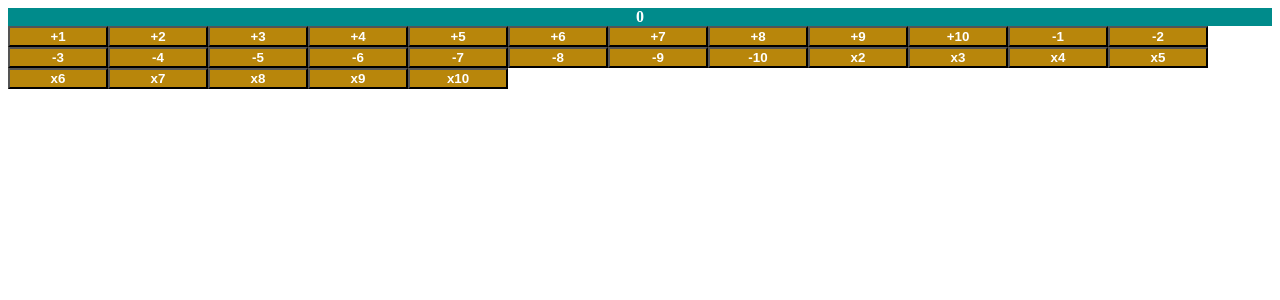
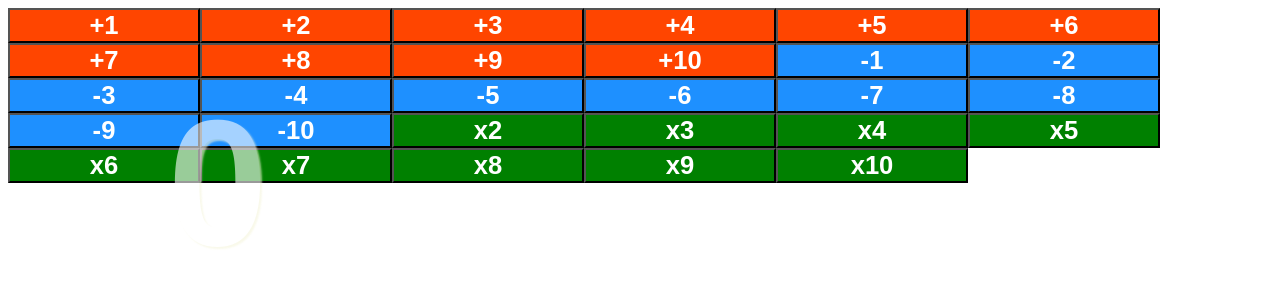
Before and after one commit to takomaru2/counter-app, a React (Vite) app: page /counter-app in a window 1280 px wide. Shown: the top 300 px of the page. Built offline with nearby package versions, Linux system fonts and the light colour scheme.

Commit message:
feat: レイアウトとボタンのスタイルを更新

```diff
--- a/src/apps/counterApp/components/AddButton/index.module.scss
+++ b/src/apps/counterApp/components/AddButton/index.module.scss
@@ -1,6 +1,9 @@
 .button {
   font-weight: bold;
+  font-size: 2vw;
   color: white;
-  background-color: darkgoldenrod;
-  width: 100px;
+  background-color: orangered;
+  width: 15vw;
+  min-width: 50px;
+  max-width: 200px;
 }
--- a/src/apps/counterApp/components/CounterApp/index.module.scss
+++ b/src/apps/counterApp/components/CounterApp/index.module.scss
@@ -1,6 +1,36 @@
+.buttonWrapper {
+  display: flex;
+  align-items: center;
+}
+
+.buttonFlex {
+  display: flex;
+  flex-wrap: wrap;
+  gap: 2px;
+}
+
+.boardWrapper {
+  position: relative;
+  display: flex;
+  align-items: center;
+  justify-content: center;
+}
+
+.board {
+  width: 100%;
+  height: auto;
+}
+
 .counter {
+  position: absolute;
+  top: 10%;
+  left: 17%;
+  transform: translate(-50%, 0);
+  font-size: 14vw;
+
   font-weight: bold;
+  opacity: 60%;
+  font-family: fantasy;
   color: white;
-  background-color: darkcyan;
-  text-align: center;
+  text-shadow: 2px 2px 2px beige;
 }
--- a/src/apps/counterApp/components/MinusButton/index.module.scss
+++ b/src/apps/counterApp/components/MinusButton/index.module.scss
@@ -1,6 +1,9 @@
 .button {
   font-weight: bold;
+  font-size: 2vw;
   color: white;
-  background-color: darkgoldenrod;
-  width: 100px;
+  background-color: dodgerblue;
+  width: 15vw;
+  min-width: 50px;
+  max-width: 200px;
 }
--- a/src/apps/counterApp/components/MultiplyButton/index.module.scss
+++ b/src/apps/counterApp/components/MultiplyButton/index.module.scss
@@ -1,6 +1,9 @@
 .button {
   font-weight: bold;
+  font-size: 2vw;
   color: white;
-  background-color: darkgoldenrod;
-  width: 100px;
+  background-color: green;
+  width: 15vw;
+  min-width: 50px;
+  max-width: 200px;
 }
```
Also changed, not shown: public/counterAppImage/bsk.JPG (added).
